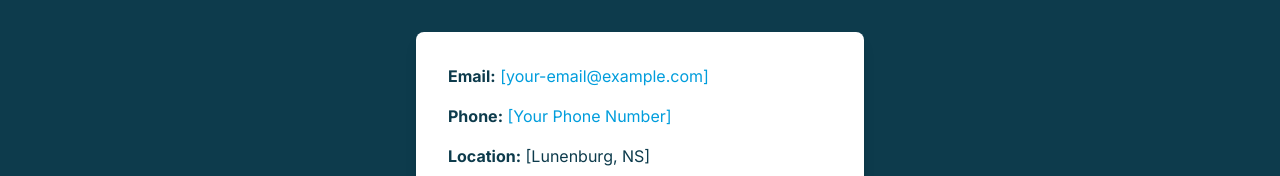
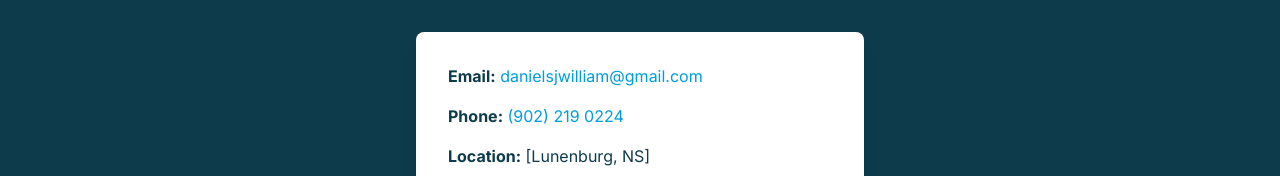
Before and after one commit to WDAN72/aquahabwebsite, a plain HTML site: page index.html in a window 1280 px wide. Shown: the part 2260-2436 px from the top of the page. Drawn offline with nearby package versions, Linux system fonts and the light colour scheme.

Commit message:
Update index.html

```diff
--- a/index.html
+++ b/index.html
@@ -175,8 +175,8 @@
                     Reach out to see how we can help you achieve your project goals while protecting aquatic resources.
                 </p>
                 <div class="bg-white p-8 rounded-lg shadow-lg max-w-md mx-auto text-left text-brand-dark">
-                    <p class="mb-4"><strong>Email:</strong> <a href="mailto: danielsjwilliam@gmail.com" class="text-brand-accent hover:underline">[your-email@example.com]</a></p>
-                    <p class="mb-4"><strong>Phone:</strong> <a href="tel:902-219-0224" class="text-brand-accent hover:underline">[Your Phone Number]</a></p>
+                    <p class="mb-4"><strong>Email:</strong> <a href="mailto: danielsjwilliam@gmail.com" class="text-brand-accent hover:underline">danielsjwilliam@gmail.com</a></p>
+                    <p class="mb-4"><strong>Phone:</strong> <a href="tel:902-219-0224" class="text-brand-accent hover:underline">(902) 219 0224</a></p>
                     <p><strong>Location:</strong> [Lunenburg, NS]</p>
                 </div>
             </div>
```
